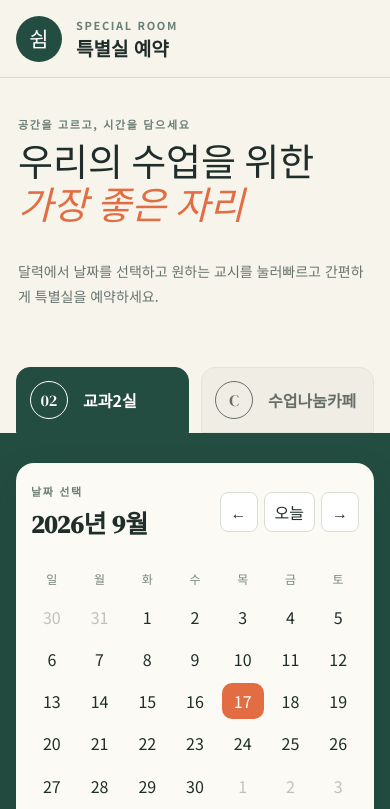
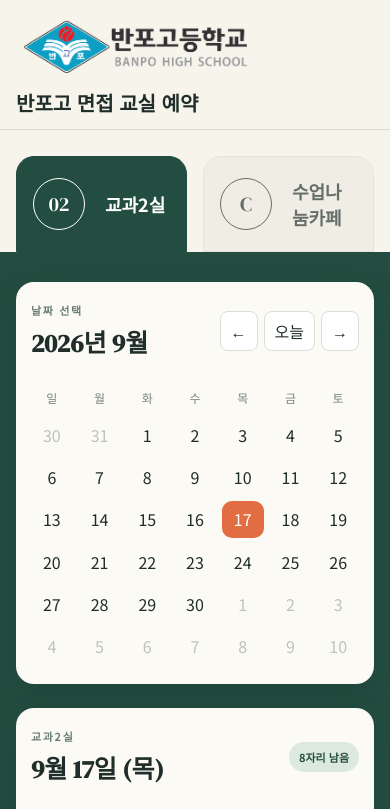
Before and after one commit to happydayveronica-cmyk/booking, a Next.js app: page / in a window 390 px wide. Shown: the top 809 px of the page. Built offline with nearby package versions, Linux system fonts and the light colour scheme.

Commit message:
Update booking header and room tabs

```diff
--- a/app/globals.css
+++ b/app/globals.css
@@ -6,21 +6,19 @@ body { margin:0; color:var(--ink); background:var(--paper); font-family:"Noto Sa
 button,input { font:inherit; }
 button { color:inherit; }
 main { min-height:100vh; }
-.topbar { height:94px; display:flex; align-items:center; gap:14px; padding:0 max(5vw,32px); border-bottom:1px solid #d7d9d2; }
-.brandMark { width:46px; height:46px; display:grid; place-items:center; border-radius:50%; color:white; background:var(--green); font-family:"DM Serif Display",serif; font-size:21px; }
-.topbar h1 { margin:1px 0 0; font-size:19px; }
+.topbar { min-height:122px; display:flex; align-items:center; gap:24px; padding:18px max(5vw,32px); border-bottom:1px solid #d7d9d2; }
+.brand { display:flex; align-items:center; gap:28px; min-width:0; }
+.schoolLogo { width:clamp(220px,25vw,340px); height:auto; object-fit:contain; }
+.topbar h1 { margin:0; font-size:clamp(21px,2.2vw,32px); line-height:1.25; white-space:nowrap; }
 .eyebrow,.cardHead p,.scheduleHead p { margin:0; color:#6a7f75; font-size:11px; font-weight:700; letter-spacing:.15em; }
 .todayChip { margin-left:auto; padding:10px 16px; border:1px solid #ccd4cc; border-radius:99px; font-size:13px; }
-.hero { display:flex; justify-content:space-between; align-items:flex-end; max-width:1200px; margin:0 auto; padding:62px 30px 44px; }
-.hero h2 { margin:10px 0 0; font-family:"DM Serif Display","Noto Sans KR",serif; font-size:clamp(38px,5vw,66px); line-height:1.12; font-weight:400; }
-.hero h2 em { color:var(--orange); font-weight:400; }
-.heroCopy { line-height:1.8; color:#67746e; font-size:14px; }
-.roomTabs { max-width:1200px; margin:0 auto; padding:0 30px; display:flex; gap:12px; }
-.roomTabs button { flex:1; display:flex; align-items:center; gap:15px; padding:17px 20px; border:1px solid var(--line); border-radius:14px 14px 0 0; background:#eeeae1; text-align:left; cursor:pointer; opacity:.67; }
+.roomTabs { max-width:1200px; margin:0 auto; padding:42px 30px 0; display:flex; gap:16px; }
+.roomTabs button { flex:1; min-height:116px; display:flex; align-items:center; gap:20px; padding:24px 28px; border:1px solid var(--line); border-radius:18px 18px 0 0; background:#eeeae1; text-align:left; cursor:pointer; opacity:.67; }
 .roomTabs button.active { color:white; background:var(--green); border-color:var(--green); opacity:1; }
-.roomTabs button>span { width:38px; height:38px; display:grid; place-items:center; border:1px solid currentColor; border-radius:50%; font-family:"DM Serif Display",serif; }
+.roomTabs button>span { width:52px; height:52px; flex:0 0 52px; display:grid; place-items:center; border:1px solid currentColor; border-radius:50%; font-family:"DM Serif Display",serif; font-size:20px; }
 .roomTabs strong,.roomTabs small { display:block; }
-.roomTabs small { margin-top:3px; font-size:11px; opacity:.67; }
+.roomTabs strong { font-size:18px; }
+.roomTabs small { margin-top:6px; font-size:12px; opacity:.67; }
 .workspace { padding:30px max(calc((100vw - 1140px)/2),30px) 70px; background:var(--green); display:grid; grid-template-columns:1.05fr .95fr; gap:24px; }
 .calendarCard,.scheduleCard { min-height:570px; padding:28px; border-radius:18px; background:#fbfaf5; box-shadow:0 14px 30px #15352b44; }
 .cardHead,.scheduleHead { display:flex; align-items:center; justify-content:space-between; margin-bottom:24px; }
@@ -63,8 +61,9 @@ footer { display:flex; align-items:center; gap:20px; padding:34px max(5vw,32px);
 footer span { color:var(--green); font-weight:700; }
 footer small { margin-left:auto; }
 @media(max-width:800px) {
-  .hero { padding-top:38px; align-items:flex-start; flex-direction:column; gap:18px; }
-  .heroCopy br { display:none; }
+  .topbar { align-items:flex-start; }
+  .brand { align-items:flex-start; flex-direction:column; gap:10px; }
+  .schoolLogo { width:min(300px,60vw); }
   .workspace { grid-template-columns:1fr; padding-left:16px; padding-right:16px; }
   .roomTabs { padding:0 16px; }
   .roomTabs button { padding:13px; }
@@ -75,9 +74,12 @@ footer small { margin-left:auto; }
   footer small { margin-left:0; }
 }
 @media(max-width:480px) {
-  .topbar { height:78px; padding:0 16px; }
+  .topbar { min-height:0; padding:14px 16px; }
+  .schoolLogo { width:min(250px,70vw); }
+  .topbar h1 { font-size:20px; }
   .todayChip { display:none; }
-  .hero { padding-left:18px; padding-right:18px; }
+  .roomTabs { padding-top:26px; }
+  .roomTabs button { min-height:96px; padding:16px; }
   .roomTabs small { display:none; }
   .periodGrid { grid-template-columns:repeat(2,1fr); }
 }
--- a/app/layout.tsx
+++ b/app/layout.tsx
@@ -2,8 +2,8 @@ import type { Metadata } from "next";
 import "./globals.css";
 
 export const metadata: Metadata = {
-  title: "특별실 예약",
-  description: "교과2실과 수업나눔카페 예약 서비스",
+  title: "반포고 면접 교실 예약",
+  description: "반포고등학교 면접 교실 예약 서비스",
 };
 
 export default function RootLayout({ children }: Readonly<{ children: React.ReactNode }>) {
--- a/app/page.tsx
+++ b/app/page.tsx
@@ -1,6 +1,7 @@
 "use client";
 
 import { FormEvent, useEffect, useMemo, useState } from "react";
+import Image from "next/image";
 
 type Room = "교과2실" | "수업나눔카페";
 type Booking = {
@@ -109,21 +110,19 @@ export default function Home() {
   return (
     <main>
       <header className="topbar">
-        <div className="brandMark">쉼</div>
-        <div>
-          <p className="eyebrow">SPECIAL ROOM</p>
-          <h1>특별실 예약</h1>
+        <div className="brand">
+          <Image
+            className="schoolLogo"
+            src="/banpo-school-logo.png"
+            alt="반포고등학교"
+            width={1079}
+            height={290}
+            priority
+          />
+          <h1>반포고 면접 교실 예약</h1>
         </div>
         <div className="todayChip">오늘 · {today.getMonth() + 1}월 {today.getDate()}일</div>
       </header>
-
-      <section className="hero">
-        <div>
-          <p className="eyebrow">공간을 고르고, 시간을 담으세요</p>
-          <h2>우리의 수업을 위한<br /><em>가장 좋은 자리</em></h2>
-        </div>
-        <p className="heroCopy">달력에서 날짜를 선택하고 원하는 교시를 눌러<br />빠르고 간편하게 특별실을 예약하세요.</p>
-      </section>
 
       <div className="roomTabs" aria-label="특별실 선택">
         {rooms.map((item) => (
```
Also changed, not shown: public/banpo-school-logo.png (added).
